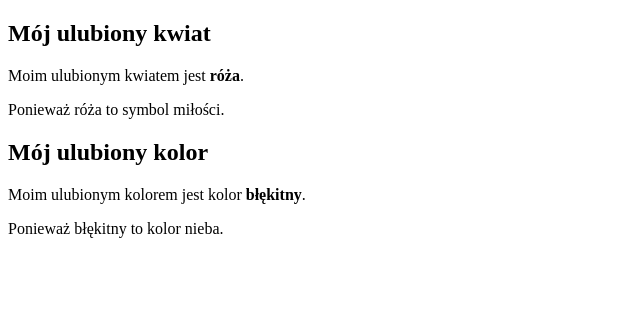
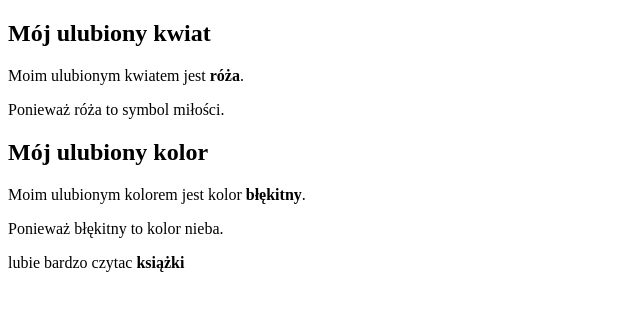
Before and after one commit to Sasza21/my_repozytorium, a plain HTML site: page index.html in a window 1280 px wide. Shown: the whole page, without its empty margins (0-640 px from the left). Drawn offline with Linux system fonts and the light colour scheme.

Commit message:
zmiany na branchu-B

```diff
--- a/index.html
+++ b/index.html
@@ -17,6 +17,11 @@
       <p>Moim ulubionym kolorem jest kolor <b>błękitny</b>.</p>
       <p>Ponieważ błękitny to kolor nieba.</p>
     </article>
+    <article>
+      <p>
+        lubie bardzo czytac <b>książki</b>
+      </p>
+    </article>
 
   </body>
 </html>
```
